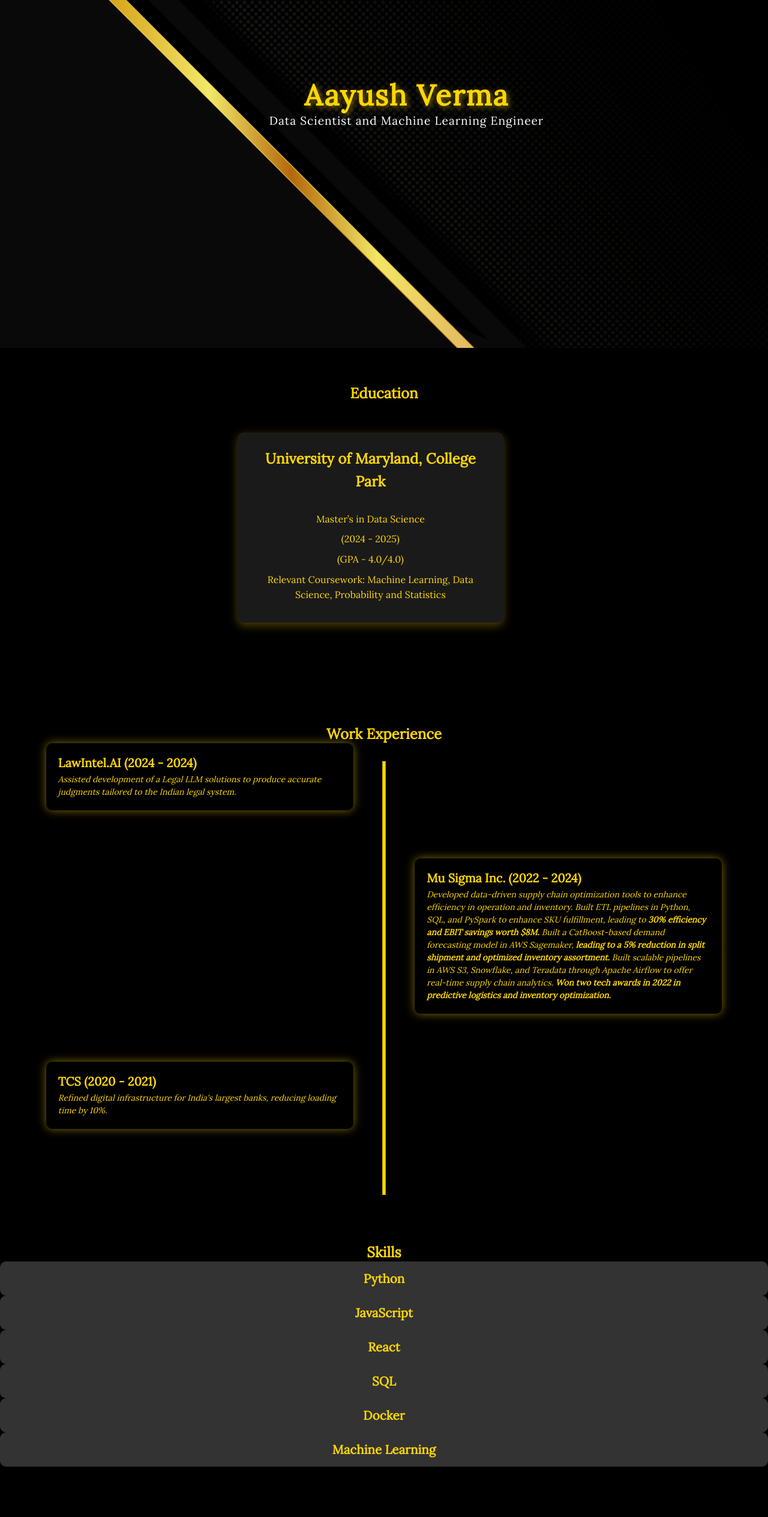
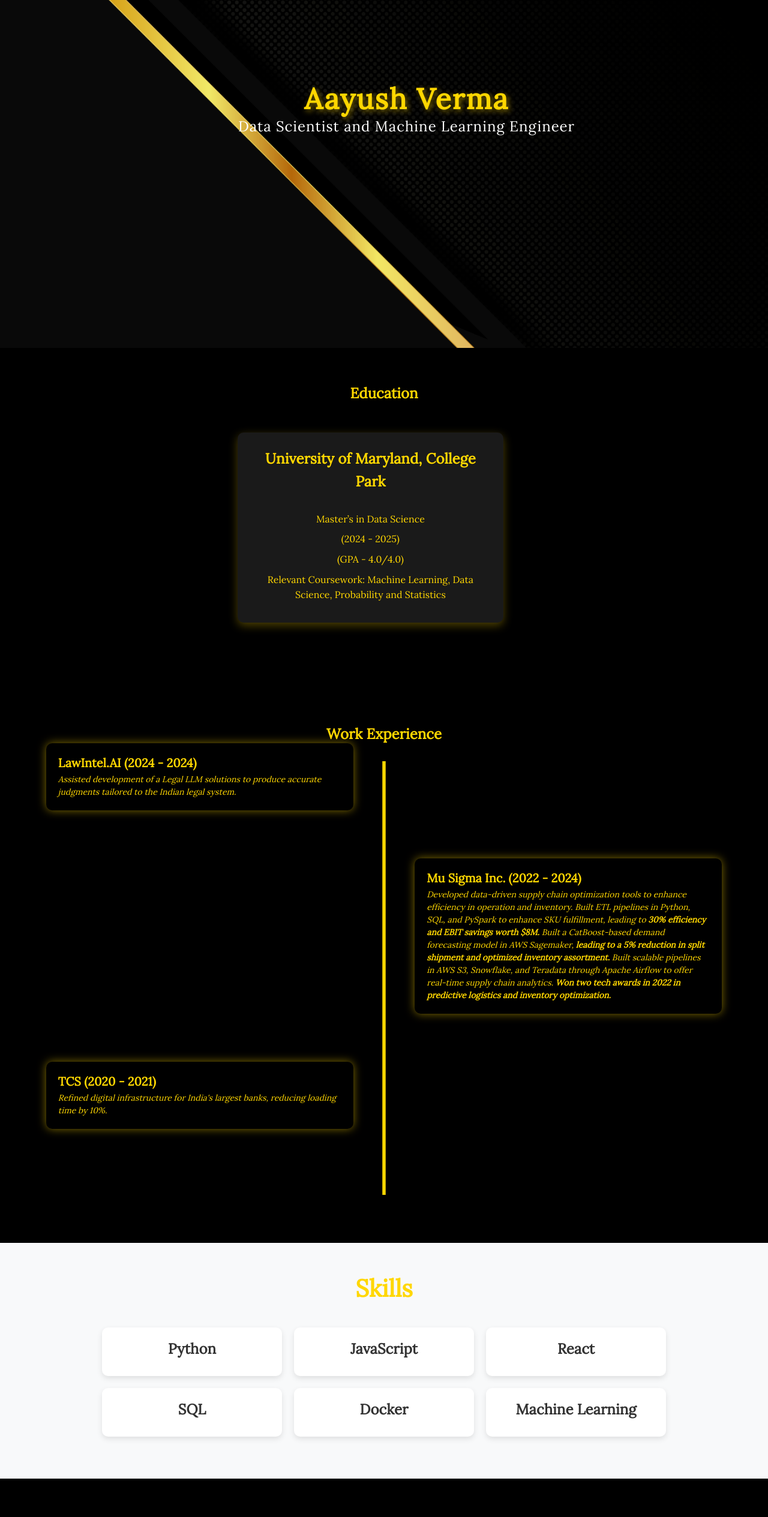
Before and after one commit to aver81/.website, a plain HTML site: page index.html in a window 1280 px wide. Shown: the part 220-2749 px from the top of the page at 60% size. Drawn offline with Linux system fonts and the light colour scheme.

Commit message:
Update style.css

```diff
--- a/style.css
+++ b/style.css
@@ -446,50 +446,49 @@ h1, h2, h3, p, a, span {
 
 }
 
-/* Hero Section Styling */
-#skills-hero {
+/* Skills Section */
+#skills {
+    text-align: center;
+    padding: 50px 20px;
+    background-color: #f8f9fa;
+}
+
+#skills h2 {
+    font-size: 2.5rem;
+    margin-bottom: 20px;
+}
+
+/* Skills Container */
+.skills-container {
     display: flex;
+    flex-wrap: wrap;
     justify-content: center;
-    align-items: center;
-    height: 60vh;
-    background: linear-gradient(to right, #6a11cb, #2575fc);
-    text-align: center;
-    color: white;
+    gap: 20px;
     padding: 20px;
 }
 
-.hero-content {
-    max-width: 600px;
+/* Skill Card */
+.skill-card {
+    background: #ffffff;
+    border-radius: 10px;
+    box-shadow: 0px 4px 10px rgba(0, 0, 0, 0.1);
+    width: 300px;
+    padding: 20px;
+    transition: transform 0.3s ease-in-out;
 }
 
-.hero-content h2 {
-    font-size: 2.5rem;
-    margin-bottom: 10px;
+.skill-card:hover {
+    transform: translateY(-5px);
 }
 
-.hero-content p {
-    font-size: 1.2rem;
-    margin-bottom: 20px;
+/* Skill Content */
+.skill-content h3 {
+    font-size: 1.5rem;
+    margin-bottom: 10px;
+    color: #333;
 }
 
-/* Skills Grid */
-.skills-grid {
-    display: grid;
-    grid-template-columns: repeat(auto-fit, minmax(120px, 1fr));
-    gap: 15px;
+.skill-content p {
+    font-size: 1rem;
+    color: #555;
 }
-
-.skill-card {
-    background: rgba(255, 255, 255, 0.2);
-    padding: 15px;
-    border-radius: 10px;
-    font-size: 1.1rem;
-    font-weight: bold;
-    transition: transform 0.3s ease, background 0.3s ease;
-}
-
-/* Hover Effect */
-.skill-card:hover {
-    transform: scale(1.1);
-    background: rgba(255, 255, 255, 0.5);
-}
```
